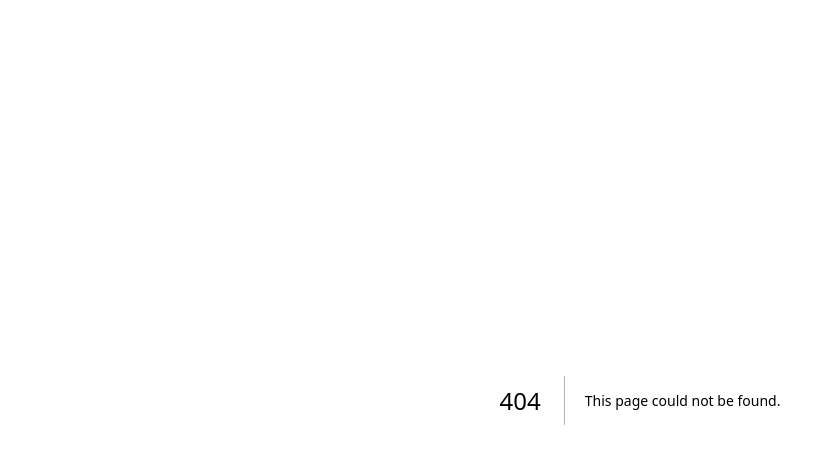
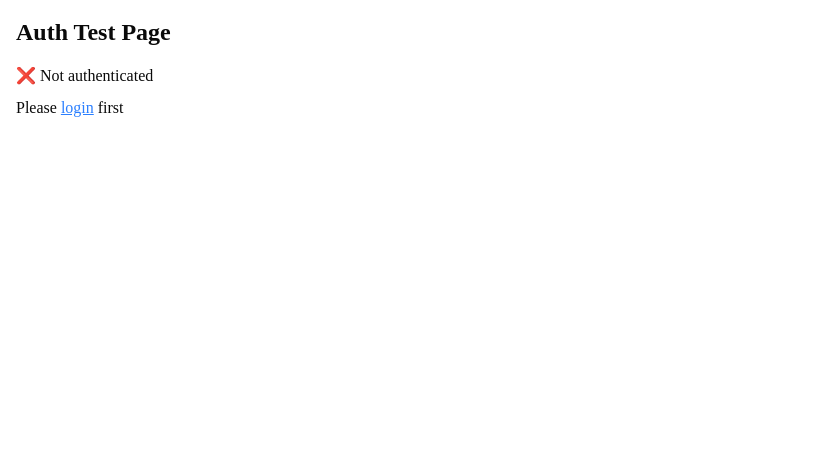
Before and after one commit to AnapatSI/qr-order, a Next.js app: page /test-auth in a window 1280 px wide. Before the commit this address had no page. Shown: the top 464 px of the page, without its empty margins (0-827 px from the left). Built offline with nearby package versions, Linux system fonts and the light colour scheme; no server answers.

Commit message:
Add auth test page to debug session issues

```diff
--- /dev/null
+++ b/app/test-auth/page.tsx
@@ -0,0 +1,47 @@
+'use client'
+
+import { useEffect, useState } from 'react'
+import { getUser } from '@/lib/supabase-auth'
+
+export default function TestAuth() {
+  const [user, setUser] = useState<any>(null)
+  const [loading, setLoading] = useState(true)
+
+  useEffect(() => {
+    const checkAuth = async () => {
+      try {
+        const userData = await getUser()
+        console.log('Test auth - User data:', userData)
+        setUser(userData)
+      } catch (error) {
+        console.error('Test auth error:', error)
+      } finally {
+        setLoading(false)
+      }
+    }
+
+    checkAuth()
+  }, [])
+
+  if (loading) {
+    return <div className="p-4">Loading...</div>
+  }
+
+  return (
+    <div className="p-4">
+      <h1 className="text-2xl font-bold mb-4">Auth Test Page</h1>
+      {user ? (
+        <div className="space-y-2">
+          <p>✅ Authenticated</p>
+          <p>User ID: {user.id}</p>
+          <p>Email: {user.email}</p>
+        </div>
+      ) : (
+        <div className="space-y-2">
+          <p>❌ Not authenticated</p>
+          <p>Please <a href="/login" className="text-blue-500 underline">login</a> first</p>
+        </div>
+      )}
+    </div>
+  )
+}
```
